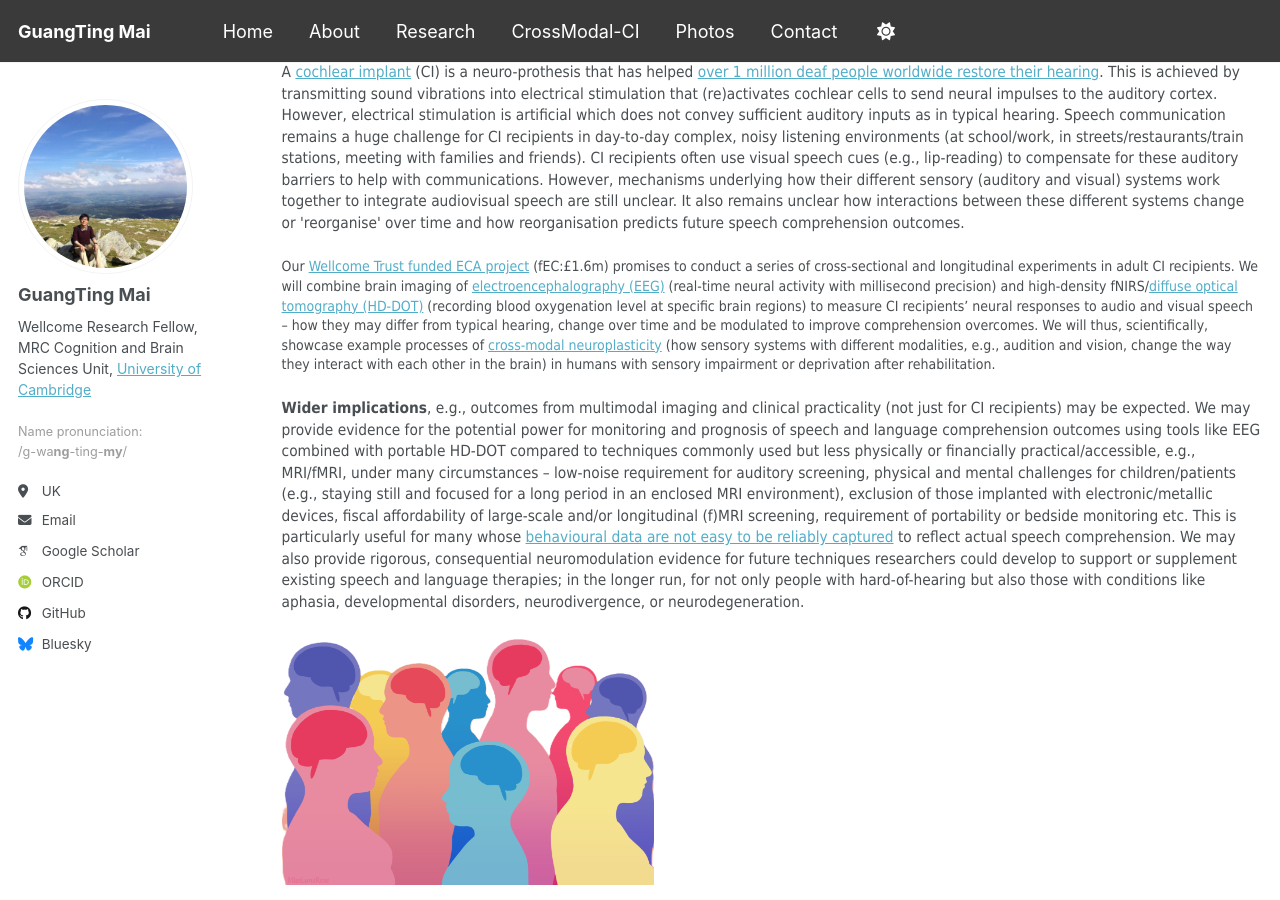
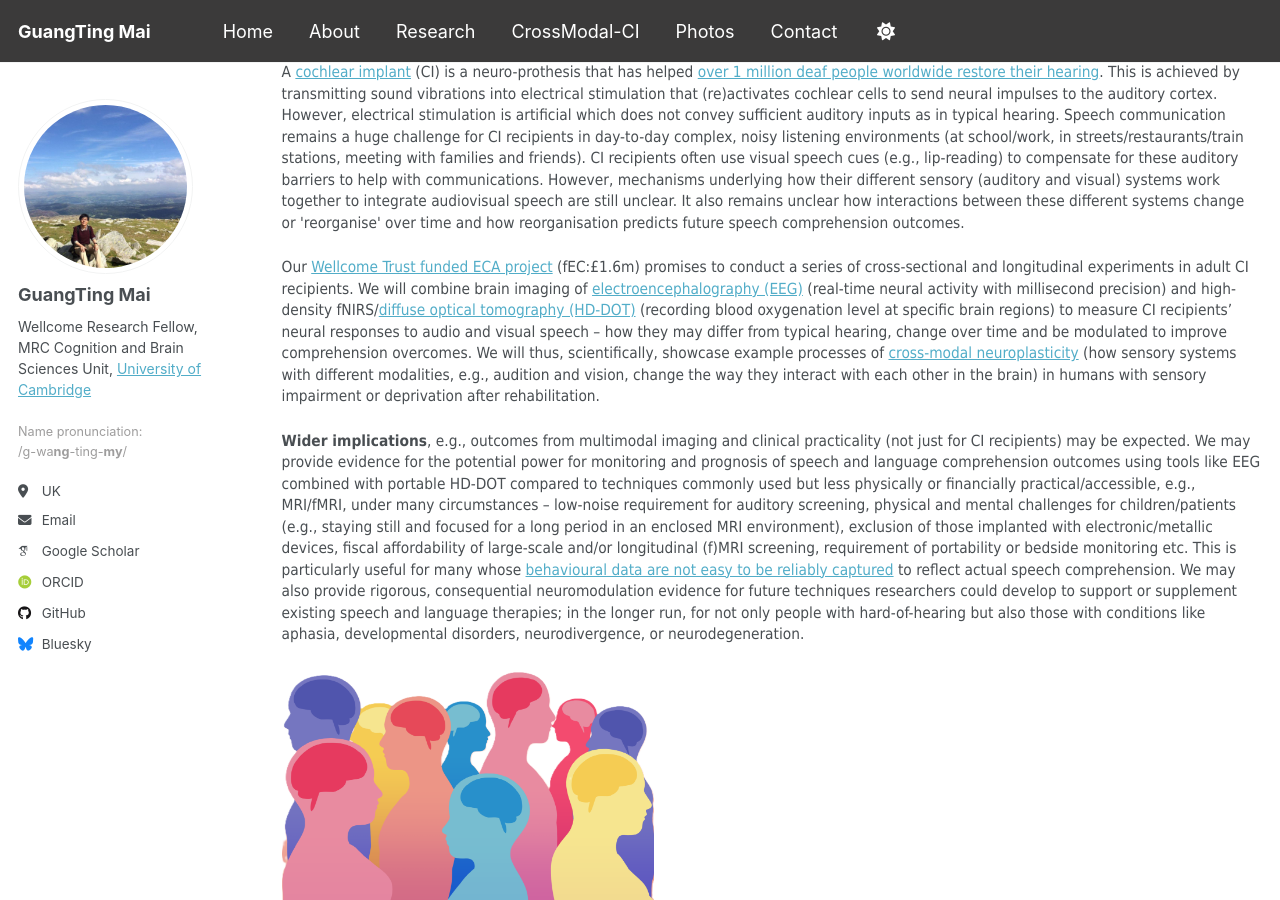
Before and after one commit to guangtingmai/guangtingmai.github.io, a Jekyll site: the page built from _pages/crossmodal-ci.html, in a window 1280 px wide and 900 px high, scrolled down 342 px. Built offline with Jekyll 4.4.1, drawn with Linux system fonts in a browser that asks for light colours; some web fonts are replaced.

Commit message:
Update crossmodal-ci.html

```diff
--- a/_pages/crossmodal-ci.html
+++ b/_pages/crossmodal-ci.html
@@ -18,7 +18,7 @@ author_profile: true
   to compensate for these auditory barriers to help with communications. However, mechanisms underlying how their different sensory (auditory and visual)
   systems work together to integrate audiovisual speech are still unclear. It also remains unclear how interactions between these different systems change
   or 'reorganise' over time and how reorganisation predicts future speech comprehension outcomes.</span></p>
-<p><span style="font-size: 10.5pt;font-family: Tahoma;line-height: 1.4;display: block;margin-bottom: 0.3vh">Our <a href="https://wellcome.org/research-funding/funding-portfolio/funded-grants?f%5B0%5D=funding_scheme_grants_awarded%3AEarly-Career%20Awards">
+<p><span style="font-size: 11.5pt;font-family: Tahoma;line-height: 1.4;display: block;margin-bottom: 0.3vh">Our <a href="https://wellcome.org/research-funding/funding-portfolio/funded-grants?f%5B0%5D=funding_scheme_grants_awarded%3AEarly-Career%20Awards">
   Wellcome Trust funded ECA project</a> (fEC:£1.6m) promises to conduct a series of cross-sectional and longitudinal experiments in adult CI
   recipients. We will combine brain imaging of <a href="https://en.wikipedia.org/wiki/Electroencephalography">electroencephalography (EEG)</a> (real-time neural activity with
   millisecond precision) and high-density fNIRS/<a href="https://www.nature.com/articles/pr2017107">diffuse optical tomography (HD-DOT)</a> (recording
```
